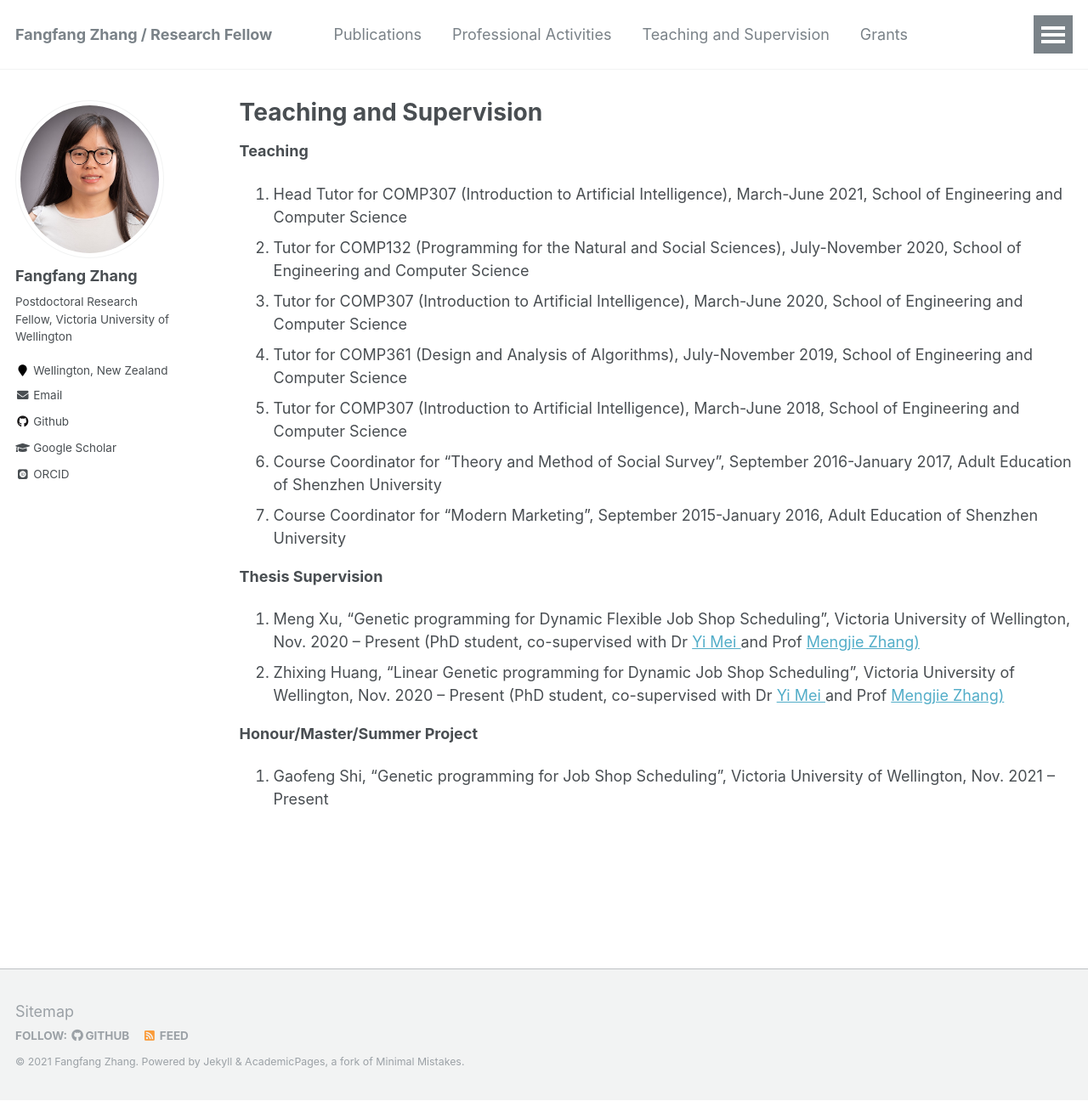
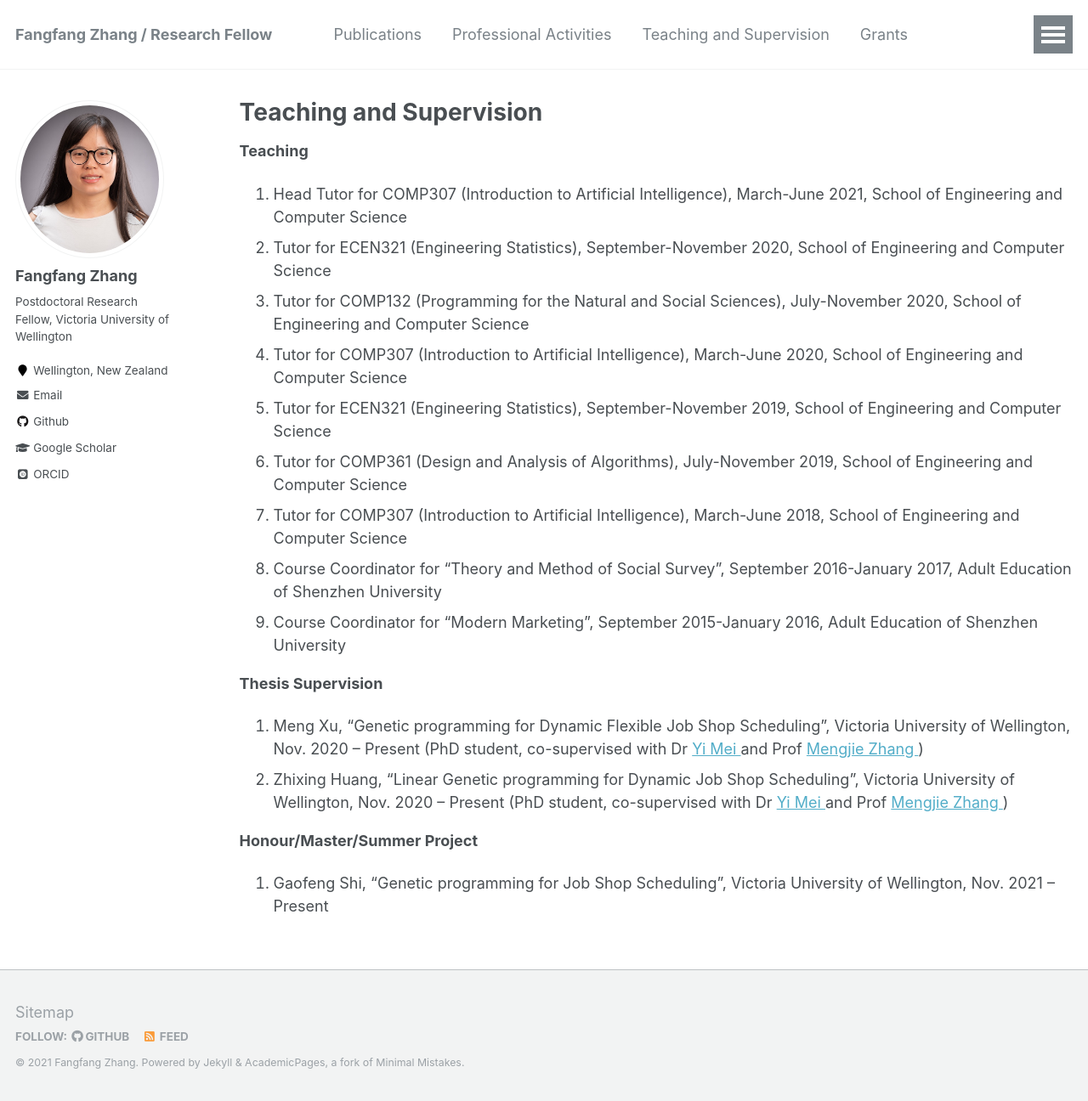
Before and after one commit to fangfang-zhang/fangfang-zhang.github.io, a Jekyll site: the page built from _pages/teaching.md, in a window 1280 px wide and 1296 px high. Shown: the whole window at 85% size. Built offline with Jekyll 4.4.1, drawn with Linux system fonts in a browser that asks for light colours; some web fonts are replaced.

```diff
--- a/_pages/teaching.md
+++ b/_pages/teaching.md
@@ -6,18 +6,22 @@ author_profile: true
 ---
 
 **Teaching**
-1. Head Tutor for COMP307 (Introduction to Artificial Intelligence), March-June 2021, School of Engineering and Computer Science
-2. Tutor for COMP132 (Programming for the Natural and Social Sciences), July-November 2020, School of Engineering and Computer Science
-3. Tutor for COMP307 (Introduction to Artificial Intelligence), March-June 2020, School of Engineering and Computer Science
-4. Tutor for COMP361 (Design and Analysis of Algorithms), July-November 2019, School of Engineering and Computer Science
-5. Tutor for COMP307 (Introduction to Artificial Intelligence), March-June 2018, School of Engineering and Computer Science
-6. Course Coordinator for “Theory and Method of Social Survey”, September 2016-January 2017, Adult Education of Shenzhen University
-7. Course Coordinator for “Modern Marketing”, September 2015-January 2016, Adult Education of Shenzhen University
+<ol>
+<li> Head Tutor for COMP307 (Introduction to Artificial Intelligence), March-June 2021, School of Engineering and Computer Science </li>
+<li> Tutor for ECEN321 (Engineering Statistics), September-November 2020, School of Engineering and Computer Science </li>
+<li> Tutor for COMP132 (Programming for the Natural and Social Sciences), July-November 2020, School of Engineering and Computer Science </li>
+<li> Tutor for COMP307 (Introduction to Artificial Intelligence), March-June 2020, School of Engineering and Computer Science </li>
+<li> Tutor for ECEN321 (Engineering Statistics), September-November 2019, School of Engineering and Computer Science </li>
+<li> Tutor for COMP361 (Design and Analysis of Algorithms), July-November 2019, School of Engineering and Computer Science </li>
+<li> Tutor for COMP307 (Introduction to Artificial Intelligence), March-June 2018, School of Engineering and Computer Science </li>
+<li> Course Coordinator for “Theory and Method of Social Survey”, September 2016-January 2017, Adult Education of Shenzhen University </li>
+<li> Course Coordinator for “Modern Marketing”, September 2015-January 2016, Adult Education of Shenzhen University </li>
+</ol>
 
 **Thesis Supervision**
 <ol>
-<li> Meng Xu, “Genetic programming for Dynamic Flexible Job Shop Scheduling”, Victoria University of Wellington, Nov. 2020 – Present (PhD student, co-supervised with Dr <a href="https://meiyi1986.github.io/"> Yi Mei </a> and Prof <a href="https://homepages.ecs.vuw.ac.nz/~mengjie/"> Mengjie Zhang) </a> </li>
-<li> Zhixing Huang, “Linear Genetic programming for Dynamic Job Shop Scheduling”, Victoria University of Wellington, Nov. 2020 – Present (PhD student, co-supervised with Dr <a href="https://meiyi1986.github.io/"> Yi Mei </a> and Prof <a href="https://homepages.ecs.vuw.ac.nz/~mengjie/"> Mengjie Zhang) </a> </li>
+<li> Meng Xu, “Genetic programming for Dynamic Flexible Job Shop Scheduling”, Victoria University of Wellington, Nov. 2020 – Present (PhD student, co-supervised with Dr <a href="https://meiyi1986.github.io/"> Yi Mei </a> and Prof <a href="https://homepages.ecs.vuw.ac.nz/~mengjie/"> Mengjie Zhang </a>) </li>
+<li> Zhixing Huang, “Linear Genetic programming for Dynamic Job Shop Scheduling”, Victoria University of Wellington, Nov. 2020 – Present (PhD student, co-supervised with Dr <a href="https://meiyi1986.github.io/"> Yi Mei </a> and Prof <a href="https://homepages.ecs.vuw.ac.nz/~mengjie/"> Mengjie Zhang </a>) </li>
 </ol>
 
 
```
Also changed, not shown: _pages/publications.md (+5 -2 lines).
